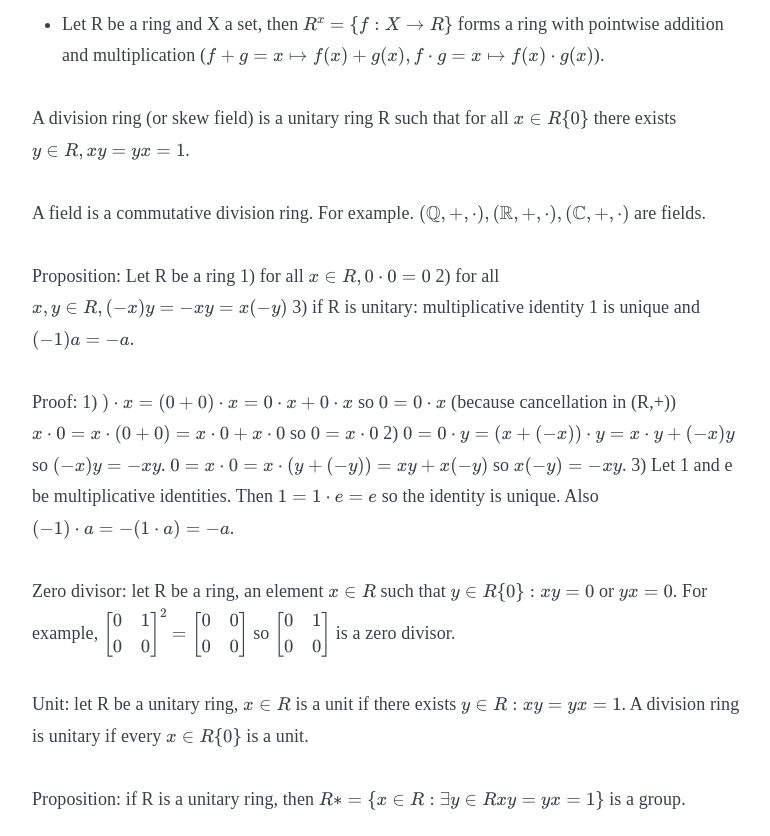
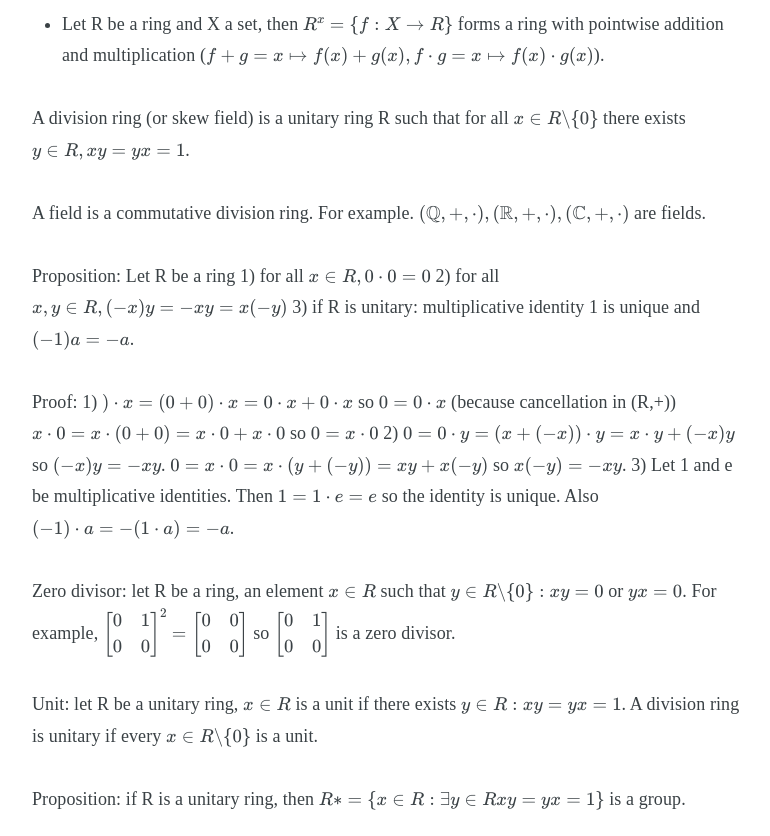
Before and after one commit to jamiecayley/jamiecayley.github.io, a Jekyll site: the page built from _posts/2016-05-18-An-Introduction-To-Abstract-Algebra-14.md, in a window 1280 px wide and 1400 px high, scrolled down 694 px. Shown: the part 153-989 px from the top of the window, without its empty margins (253-1023 px from the left). Built offline with Jekyll 4.4.1, drawn with Linux system fonts in a browser that asks for light colours; some web fonts are replaced; formulas are drawn with MathJax 3; some of the changed text lies outside the part shown.

Commit message:
fix typos

```diff
--- a/_posts/2016-05-18-An-Introduction-To-Abstract-Algebra-14.md
+++ b/_posts/2016-05-18-An-Introduction-To-Abstract-Algebra-14.md
@@ -23,7 +23,7 @@ Examples:
 * ($$M_n(\mathbb{R}), +, \cdot)$$ which is the ring of $$n \times n$$ matrices is a unitary ring.
 * Let R be a ring and X a set, then $$R^x = \{f:X \rightarrow R\}$$ forms a ring with pointwise addition and multiplication ($$f+g = x \mapsto f(x)+g(x), f \cdot g = x \mapsto f(x)\cdot g(x)$$).
 
-A division ring (or skew field) is a unitary ring R such that for all $$x \in R\\ \{0\}$$ there exists $$y \in R, xy = yx = 1$$.
+A division ring (or skew field) is a unitary ring R such that for all $$x \in R\backslash  \{0\}$$ there exists $$y \in R, xy = yx = 1$$.
 
 A field is a commutative division ring. For example. $$(\mathbb{Q}, +, \cdot), (\mathbb{R}, +, \cdot), (\mathbb{C}, +, \cdot)$$ are fields.
 
@@ -37,9 +37,9 @@ Proof:
 2) $$0 = 0 \cdot y = (x+(-x))\cdot y = x \cdot y + (-x)y$$ so $$(-x)y = -xy$$. $$0 = x \cdot 0 = x \cdot (y+(-y)) = xy + x(-y)$$ so $$x(-y) = -xy$$.
 3) Let 1 and e be multiplicative identities. Then $$1 = 1 \cdot e = e$$ so the identity is unique. Also $$(-1)\cdot a = -(1 \cdot a) = -a$$.
 
-Zero divisor: let R be a ring, an element $$x \in R$$ such that $$y \in R \\ \{0\} : xy = 0$$ or $$yx = 0$$. For example, $$\begin{bmatrix}0 & 1\\0 & 0\end{bmatrix}^2 = \begin{bmatrix}0 & 0\\0 & 0\end{bmatrix}$$ so $$\begin{bmatrix}0 & 1\\0 & 0\end{bmatrix}$$ is a zero divisor.
+Zero divisor: let R be a ring, an element $$x \in R$$ such that $$y \in R \backslash  \{0\} : xy = 0$$ or $$yx = 0$$. For example, $$\begin{bmatrix}0 & 1\\0 & 0\end{bmatrix}^2 = \begin{bmatrix}0 & 0\\0 & 0\end{bmatrix}$$ so $$\begin{bmatrix}0 & 1\\0 & 0\end{bmatrix}$$ is a zero divisor.
 
-Unit: let R be a unitary ring, $$x \in R$$ is a unit if there exists $$y \in R : xy = yx = 1$$. A division ring is unitary if every $$x \in R \\ \{0\}$$ is a unit.
+Unit: let R be a unitary ring, $$x \in R$$ is a unit if there exists $$y \in R : xy = yx = 1$$. A division ring is unitary if every $$x \in R \backslash  \{0\}$$ is a unit.
 
 Proposition: if R is a unitary ring, then $$R* = \{x \in R: \exists y \in R xy = yx = 1\}$$ is a group.
 
@@ -55,6 +55,6 @@ A commutative unitary ring whose only zero divisor is 0 is called an integral do
 
 Proposition: A finite integral domain is a field.
 
-Proof: Let R be an integral domain. Pick $$a \in R \\ \{0\}$$. Then $$R \rightarrow R$$ defined by $$x \mapsto a\cdot x$$ is injective. Since $$\vert R \vert = \vert R \vert$$ and both are finite, the map is surjective. Then there exists an $$x \in R$$ such that $$a \cdot x = 1$$.
+Proof: Let R be an integral domain. Pick $$a \in R \backslash  \{0\}$$. Then $$R \rightarrow R$$ defined by $$x \mapsto a\cdot x$$ is injective. Since $$\vert R \vert = \vert R \vert$$ and both are finite, the map is surjective. Then there exists an $$x \in R$$ such that $$a \cdot x = 1$$.
 
 That's all for today! Next up: polynomial rings and matrices.
```
Also changed, not shown: _posts/2016-04-23-An-Introduction-To-Abstract-Algebra-10.md (+1 -1 lines).
